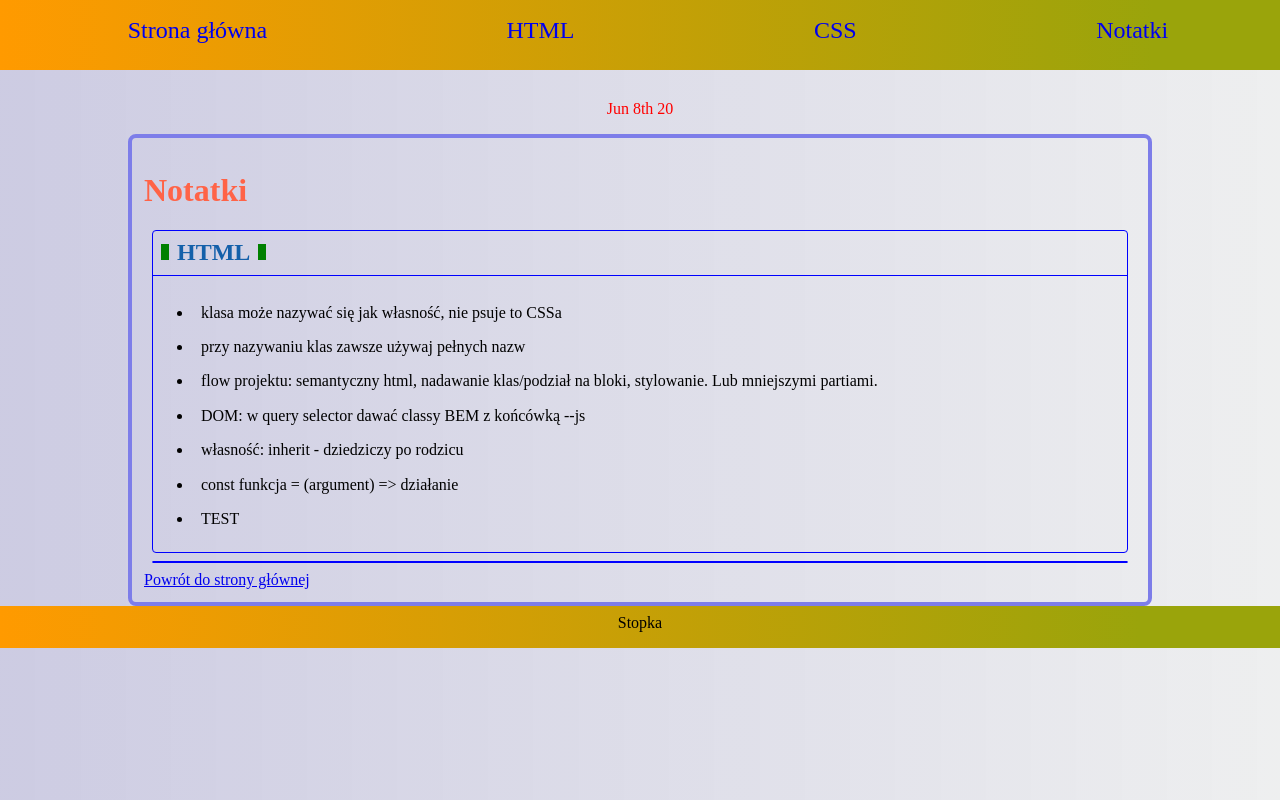
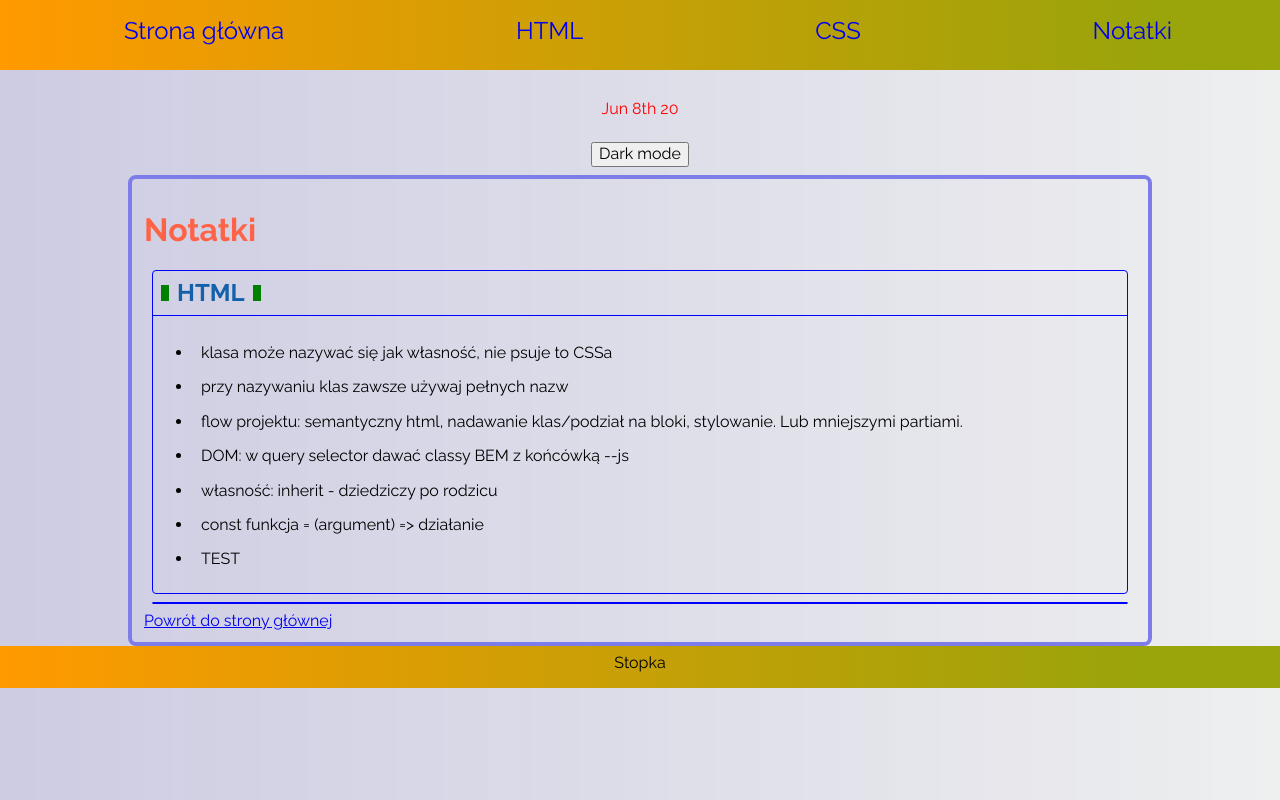
Before and after one commit to jprymak/homepage-webpack, a website built with webpack: page src/pages/notes.html in a window 1280 px wide. Built offline with nearby package versions, Linux system fonts and the light colour scheme.

Commit message:
new font

```diff
--- a/src/pages/notes.html
+++ b/src/pages/notes.html
@@ -19,6 +19,7 @@
     <button class="hamburger">menu</button>
   </header>
   <div class="dataAndTime dataAndTime--js"></div>
+  <button class="dark-button">Dark mode</button>
       <main class="main">
         <h1 class="main-header">
           <!--powinien być jeden na stronie i jak najlepiej ją opisywać-->
--- a/src/scss/main.scss
+++ b/src/scss/main.scss
@@ -3,6 +3,8 @@
 @import "_variables";
 @import "modules/hello.scss";
 @import "modules/section.scss";
+
+@import url('https://fonts.googleapis.com/css2?family=Raleway:wght@100;400;700&display=swap');
 
 /*
 {
@@ -31,6 +33,7 @@ body {
   );
   display: grid;
   grid-template-columns: 1fr 8fr 1fr;
+  font-family: 'Raleway', sans-serif;
 }
 
 .dark-button{
```
Also changed, not shown: src/js/index.js (+5 -3 lines), src/pages/css-page.html (+1 -0 lines), src/pages/html-page.html (+1 -0 lines).
